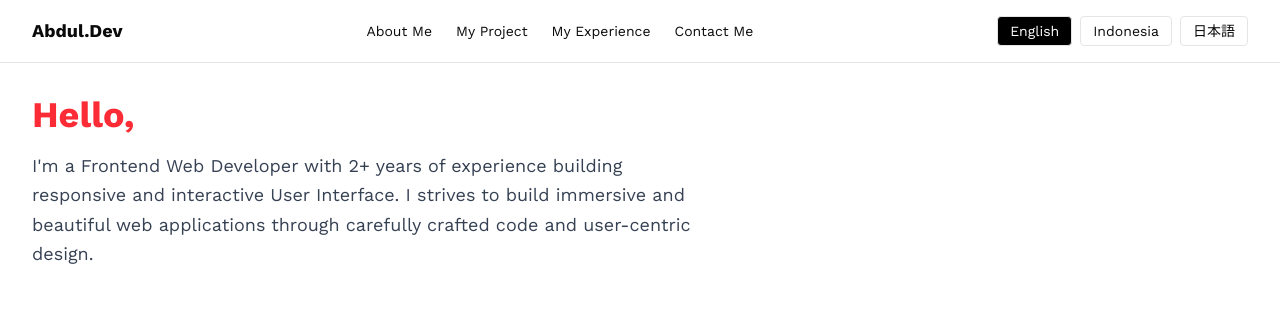
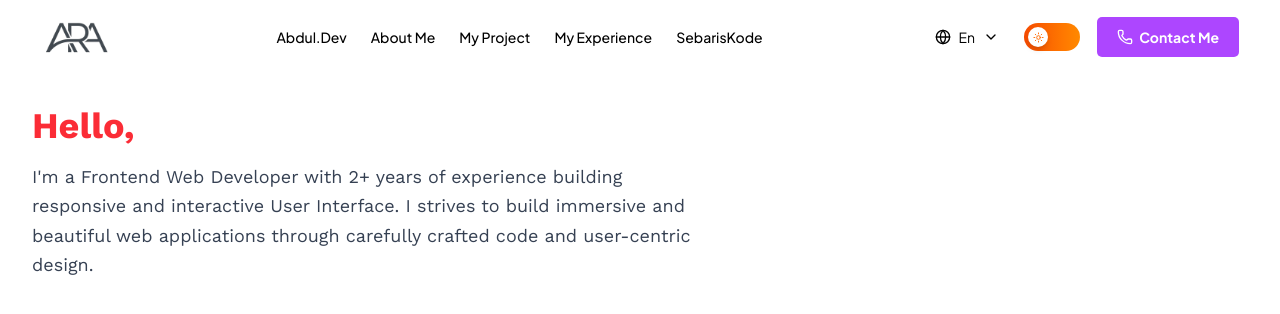
Before and after one commit to radenmasabdul/my-website, a Next.js app: page /en in a window 1280 px wide. Shown: the top 314 px of the page. Built offline with nearby package versions, Linux system fonts and the light colour scheme.

Commit message:
feat(layout): add new fonts & implements navbar

```diff
--- a/app/[locale]/layout.tsx
+++ b/app/[locale]/layout.tsx
@@ -1,12 +1,18 @@
 import type { Metadata } from "next";
-import { Work_Sans } from "next/font/google";
+import { Plus_Jakarta_Sans, Work_Sans } from "next/font/google";
 import { NextIntlClientProvider, hasLocale } from "next-intl";
 import { notFound } from "next/navigation";
 import { routing } from "@/i18n/routing";
+import { ThemeProvider } from "next-themes";
 import "../styles/globals.css";
 
 const workSans = Work_Sans({
   variable: "--font-work-sans",
+  subsets: ["latin"],
+});
+
+const jakartaSans = Plus_Jakarta_Sans({
+  variable: "--font-jakarta-sans",
   subsets: ["latin"],
 });
 
@@ -85,12 +91,15 @@ export default async function RootLayout({
   return (
     <html
       lang={locale}
-      className={`${workSans.variable} h-full antialiased`}
+      className={`${workSans.variable} ${jakartaSans.variable} h-full antialiased`}
+      suppressHydrationWarning
     >
       <body className="min-h-full flex flex-col">
-        <NextIntlClientProvider>
-          {children}
-        </NextIntlClientProvider>
+        <ThemeProvider attribute="class" defaultTheme="system" enableSystem disableTransitionOnChange>
+          <NextIntlClientProvider>
+            {children}
+          </NextIntlClientProvider>
+        </ThemeProvider>
       </body>
     </html>
   );
--- a/app/styles/globals.css
+++ b/app/styles/globals.css
@@ -8,6 +8,7 @@
   --color-background: var(--background);
   --color-foreground: var(--foreground);
   --font-sans: var(--font-work-sans);
+  --font-jakarta: var(--font-jakarta-sans);
   --font-heading: var(--font-sans);
   --color-sidebar-ring: var(--sidebar-ring);
   --color-sidebar-border: var(--sidebar-border);
--- a/components/layout/Navbar.tsx
+++ b/components/layout/Navbar.tsx
@@ -1,7 +1,15 @@
 "use client";
 
+import { useState } from "react";
+import Image from 'next/image';
 import { useTranslations, useLocale } from "next-intl";
 import { useRouter, usePathname } from "@/i18n/navigation";
+import { ChevronDown, Globe, Menu, X, Phone } from "lucide-react";
+import { DropdownMenu, DropdownMenuContent, DropdownMenuItem, DropdownMenuTrigger } from "../ui/dropdown-menu";
+import { Button } from "../ui/button";
+import LogoBlack from "@/public/images/logo-black.png";
+import LogoWhite from "@/public/images/logo-white.png";
+import SwitchMode from "./SwitchMode";
 
 const localeLabels: Record<string, string> = {
   en: "English",
@@ -14,37 +22,108 @@ export default function Navbar() {
   const locale = useLocale();
   const router = useRouter();
   const pathname = usePathname();
+  const [isMobileMenuOpen, setIsMobileMenuOpen] = useState<boolean>(false);
 
   const switchLocale = (next: string) => {
     router.replace(pathname, { locale: next });
   };
 
+  const scrollToSection = (id: string) => {
+    document.getElementById(id)?.scrollIntoView({ behavior: "smooth" });
+    setIsMobileMenuOpen(false);
+  };
+
+  const menuItems = [
+    { id: "home", key: "home" },
+    { id: "about", key: "about" },
+    { id: "project", key: "project" },
+    { id: "experience", key: "experience" },
+    { id: "sign", key: "sign" },
+  ];
+
   return (
-        <nav className="flex items-center justify-between px-8 py-4 border-b">
-            <span className="font-bold text-lg">{t("home")}</span>
+    <header className="bg-white dark:bg-black w-full sticky top-0 z-50">
+      <div className="w-full px-4 md:px-6 lg:px-10 py-4 flex items-center justify-between gap-2">
+        <div className="shrink-0">
+          <Image src={LogoBlack} alt="logo" className="h-7 md:h-8 lg:h-9 w-auto dark:hidden" />
+          <Image src={LogoWhite} alt="logo" className="h-7 md:h-8 lg:h-9 w-auto hidden dark:block" />
+        </div>
 
-            <ul className="flex gap-6 text-sm">
-                <li>{t("about")}</li>
-                <li>{t("project")}</li>
-                <li>{t("experience")}</li>
-                <li>{t("contact")}</li>
-            </ul>
-
-            <div className="flex gap-2">
-                {["en", "id", "ja"].map((loc) => (
+        <nav className="hidden lg:flex items-center gap-6 text-sm font-sans flex-1 justify-center">
+          {menuItems.map((item) => (
             <button
-                        key={loc}
-                        onClick={() => switchLocale(loc)}
-                        className={`px-3 py-1 border rounded text-sm ${
-                        locale === loc
-                            ? "bg-black text-white"
-                            : "hover:bg-gray-100"
-                        }`}
+              key={item.id}
+              onClick={() => scrollToSection(item.id)}
+              className="font-jakarta text-sm font-medium text-black dark:text-white hover:text-purple-500 dark:hover:text-purple-500 transition whitespace-nowrap"
             >
-                        {localeLabels[loc]}
+              {t(item.key)}
             </button>
           ))}
+        </nav>
+
+        <div className="flex items-center gap-1 md:gap-4 lg:gap-4 shrink-0">
+          <DropdownMenu>
+            <DropdownMenuTrigger asChild>
+              <Button variant="ghost" className="flex items-center gap-2 px-2 h-9">
+                <Globe size={15} className="text-black dark:text-white" />
+                <span className="font-jakarta text-sm font-normal text-black dark:text-white">
+                  {locale.charAt(0).toUpperCase() + locale.slice(1).toLowerCase()}
+                </span>
+                <ChevronDown size={13} className="text-black dark:text-white" />
+              </Button>
+            </DropdownMenuTrigger>
+            <DropdownMenuContent align="end">
+              {Object.entries(localeLabels).map(([code, label]) => (
+                <DropdownMenuItem key={code} onClick={() => switchLocale(code)}>
+                  {label}
+                </DropdownMenuItem>
+              ))}
+            </DropdownMenuContent>
+          </DropdownMenu>
+
+          <SwitchMode />
+
+          <Button
+            onClick={() => window.open("https://wa.me/628988416727","_blank")}
+            className="hidden lg:flex rounded-sm bg-purple-500 hover:opacity-80 p-5 text-sm transition whitespace-nowrap"
+          >
+            <Phone size={15} className="text-white"/>
+            <span className="font-jakarta font-bold text-sm text-white"> {t("contact")}</span>
+          </Button>
+
+          <Button
+            onClick={() => setIsMobileMenuOpen(!isMobileMenuOpen)}
+            className="lg:hidden p-2 rounded-md bg-transparent text-black dark:text-white transition"
+            aria-label="Toggle menu"
+          >
+            {isMobileMenuOpen ? <X size={22} /> : <Menu size={22} />}
+          </Button>
         </div>
-        </nav>
+      </div>
+
+      {isMobileMenuOpen && (
+        <div className="lg:hidden border-t border-gray-100 dark:border-zinc-800 bg-white dark:bg-black px-4 py-4">
+          <div className="flex flex-col gap-1">
+            {menuItems.map((item) => (
+              <button
+                key={item.id}
+                onClick={() => scrollToSection(item.id)}
+                className="text-left text-sm font-medium text-black dark:text-white hover:text-purple-500 dark:hover:text-purple-400 transition py-2 px-2 rounded-md"
+              >
+                {t(item.key)}
+              </button>
+            ))}
+
+            <Button
+              onClick={() => window.open("https://wa.me/628988416727","_blank")}
+              className="mt-3 w-full justify-center rounded-sm bg-purple-500 dark:bg-purple-400 text-white dark:text-black hover:opacity-80"
+            >
+              <Phone size={15} />
+              <span className="font-jakarta font-bold text-sm ml-2">{t("contact")}</span>
+            </Button>
+          </div>
+        </div>
+      )}
+    </header>
   );
 }
--- /dev/null
+++ b/components/layout/SwitchMode.tsx
@@ -0,0 +1,40 @@
+"use client";
+
+import { useTheme } from "next-themes";
+import { Moon, Sun } from "lucide-react";
+import { useSyncExternalStore } from "react";
+
+const subscribe = () => () => {};
+
+export default function SwitchMode() {
+  const { setTheme, resolvedTheme } = useTheme();
+  const mounted = useSyncExternalStore(subscribe, () => true, () => false);
+
+  if (!mounted) return <div className="w-14 h-7" />;
+
+  const isDark = resolvedTheme === "dark";
+
+  return (
+    <button
+      onClick={() => setTheme(isDark ? "light" : "dark")}
+      className={`relative flex items-center w-14 h-7 rounded-full transition-all duration-300 ${
+        isDark
+          ? "bg-linear-to-r from-purple-600 to-violet-500"
+          : "bg-linear-to-r from-orange-600 to-orange-400"
+      }`}
+      aria-label="Toggle theme"
+    >
+      <span
+        className={`absolute flex items-center justify-center w-5 h-5 bg-white rounded-full shadow-md transition-all duration-300 ${
+          isDark ? "translate-x-8" : "translate-x-1"
+        }`}
+      >
+        {isDark ? (
+          <Moon size={11} className="text-purple-600" />
+        ) : (
+          <Sun size={11} className="text-orange-500" />
+        )}
+      </span>
+    </button>
+  );
+}
```
Lines whose indentation alone changed are shown as unchanged.
